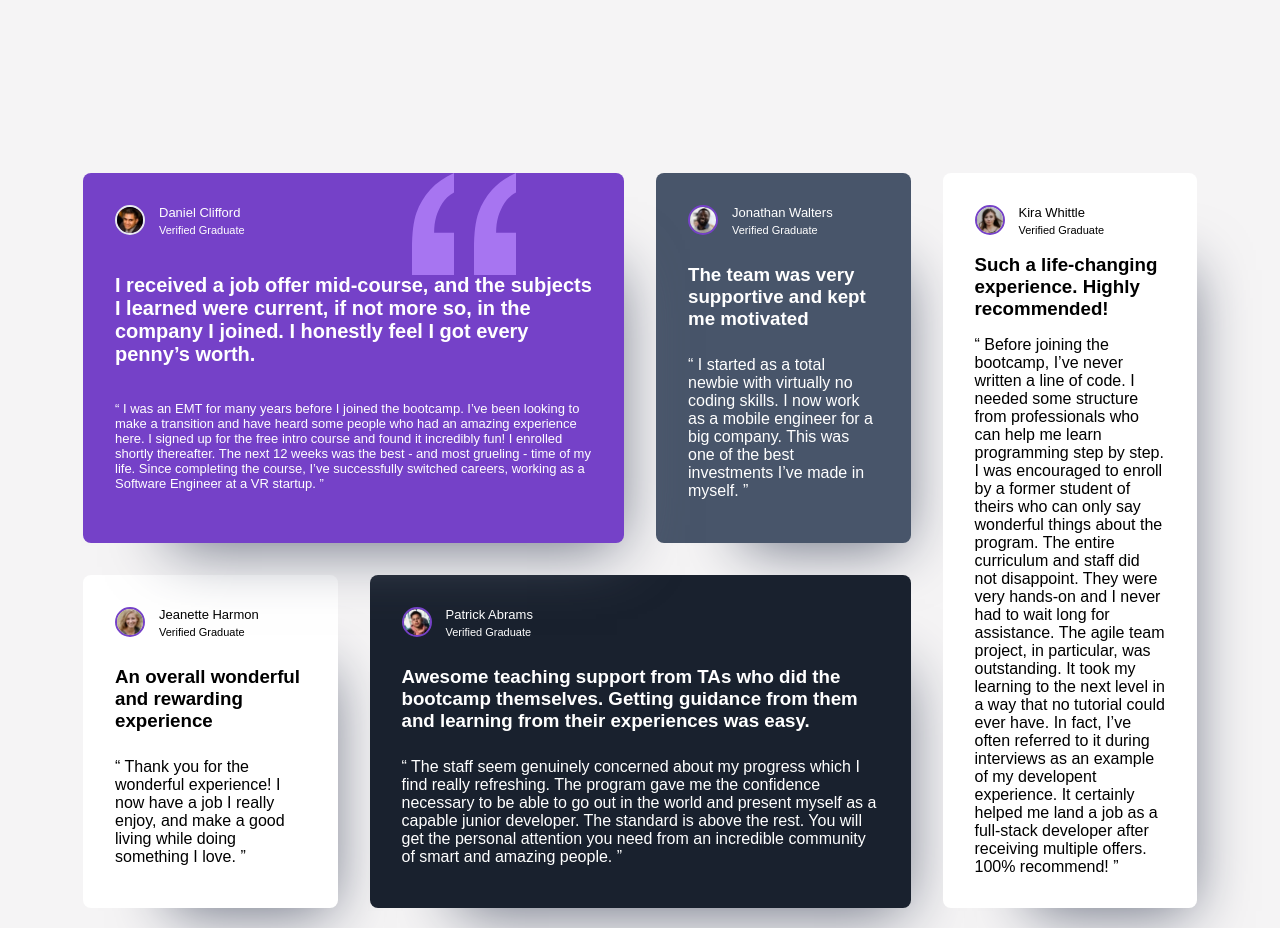
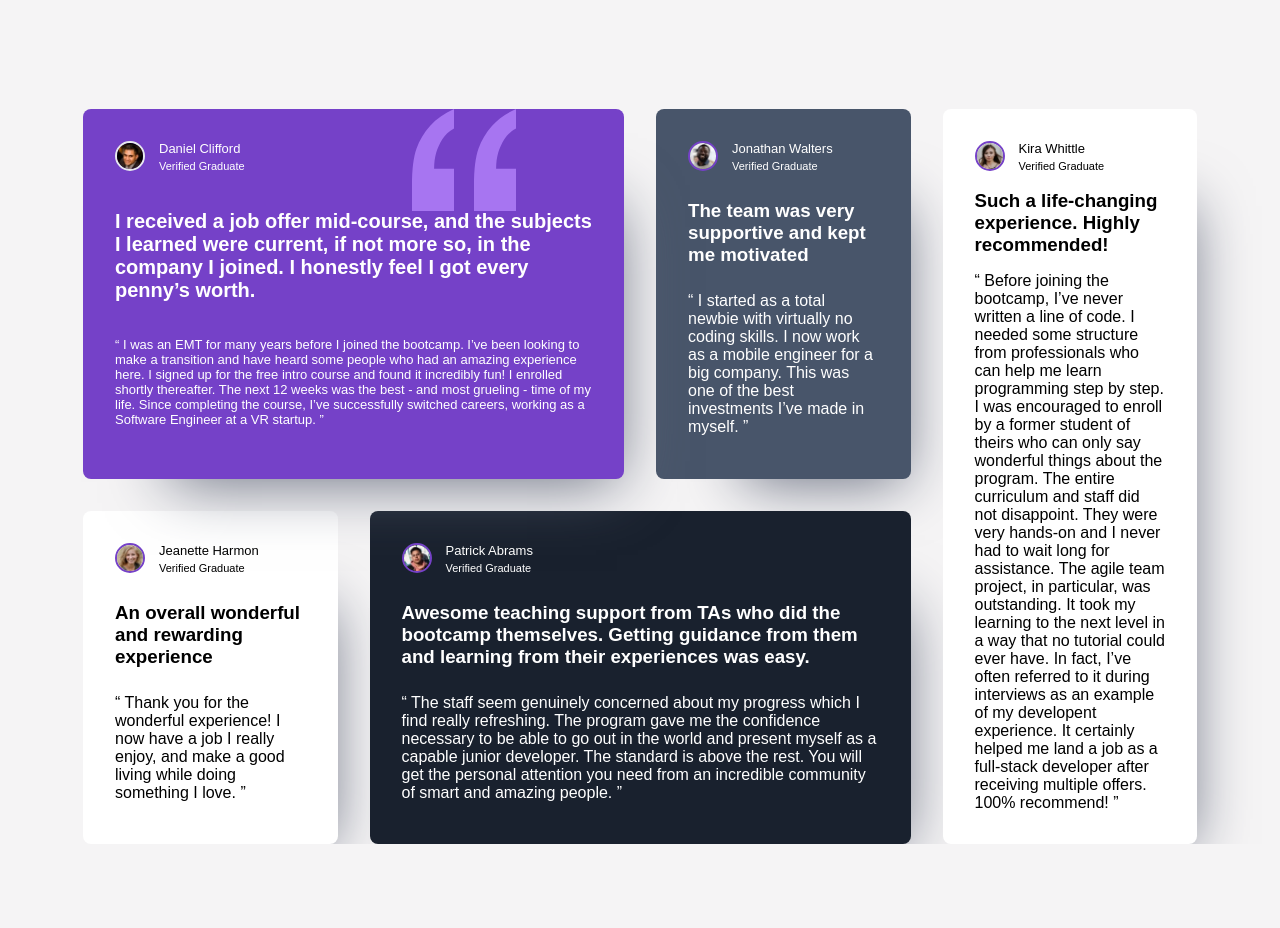
Before and after one commit to MOHAMMED-ALSIDDIG/Testimonials-grid-section, a plain HTML site: page index.html in a window 1280 px wide. After the commit the page ends 844 px from the top, so only its background shows below. Drawn offline with Linux system fonts and the light colour scheme.

Commit message:
Update style.css

```diff
--- a/style.css
+++ b/style.css
@@ -28,7 +28,7 @@ main {
   align-items: center;
   max-width: 100dvw;
   min-height: 100dvh;
-  margin: 4rem 2rem;
+  padding: 2rem;
 }
 .main-container {
   display: grid;
@@ -114,7 +114,7 @@ main {
   align-items: center;
   max-width: 100dvw;
   min-height: 100dvh;
-  margin: 4rem 2rem;
+  padding: 2rem;
 }
 .main-container {
   max-width: 1114px;
@@ -160,6 +160,7 @@ main {
     justify-content: center;
     width: 100dvw;
     min-height: 100dvh;
+    padding: 1rem;
   }
   .main-container {
     display: flex;
```
